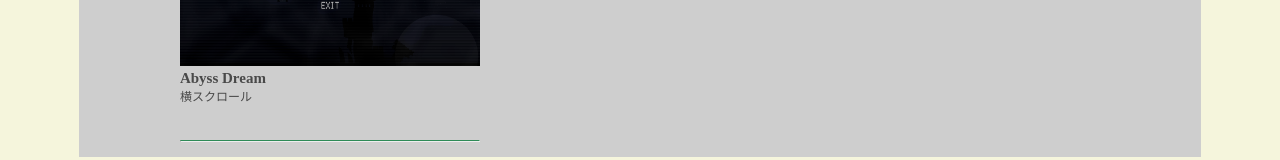
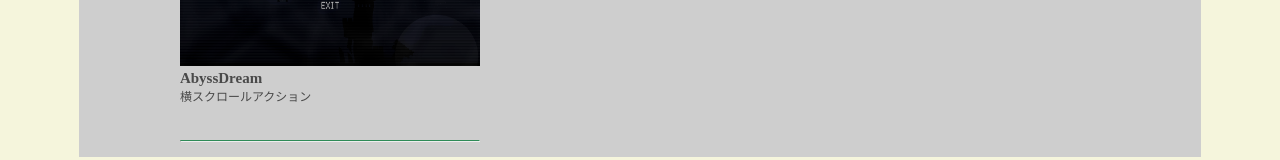
Before and after one commit to tyanmahou/Web, a Vue app in the folder web/: page /games in a window 1280 px wide. Shown: the part 493-653 px from the top of the page. Built offline with nearby package versions, Linux system fonts and the light colour scheme.

Commit message:
update desc

```diff
--- a/web/src/components/works/program/game/ReAbyss.vue
+++ b/web/src/components/works/program/game/ReAbyss.vue
@@ -10,7 +10,8 @@
                     <h3>DESCRIPTION</h3>
                 </div>
                 <div class="text">
-                    王道横スクロール水中アクションを開発中。
+                    王道横スクロール水中アクションを開発中。<br/><br/>
+                    2014年に開発した「AbyssDream」を完全リニューアルします。
                 </div>
             </div>
             <div class="top-media">
--- a/web/src/data/games/upcoming.js
+++ b/web/src/data/games/upcoming.js
@@ -5,8 +5,8 @@ import gameReAbyss from "@/components/works/program/game/ReAbyss.vue"
 
 export default [
     {
-        title: "Abyss Dream",
-        caption: "横スクロール",
+        title: "AbyssDream",
+        caption: "横スクロールアクション",
         img: require("@/assets/works/program/game/ReAbyss/pic01.png"),
         detail: shallowRef(gameReAbyss),
         playable: false,
```
